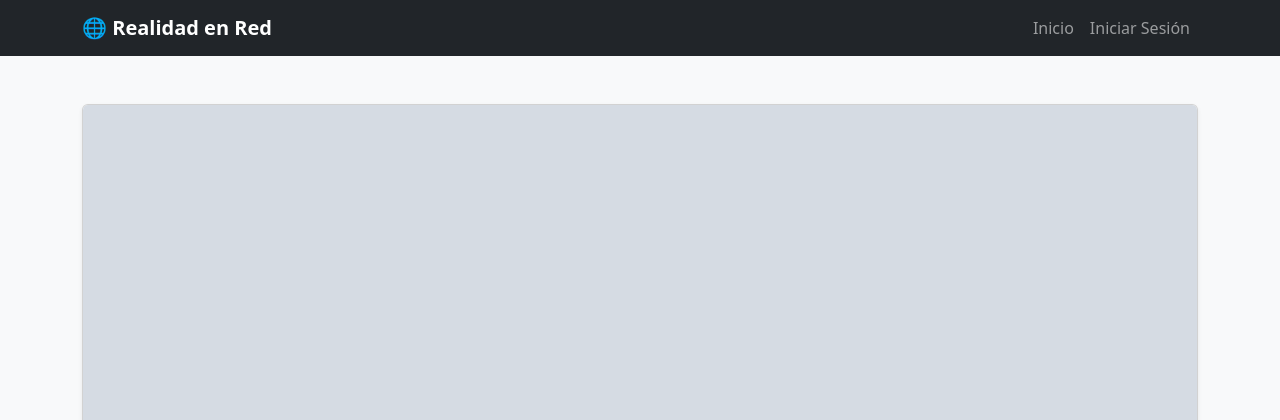
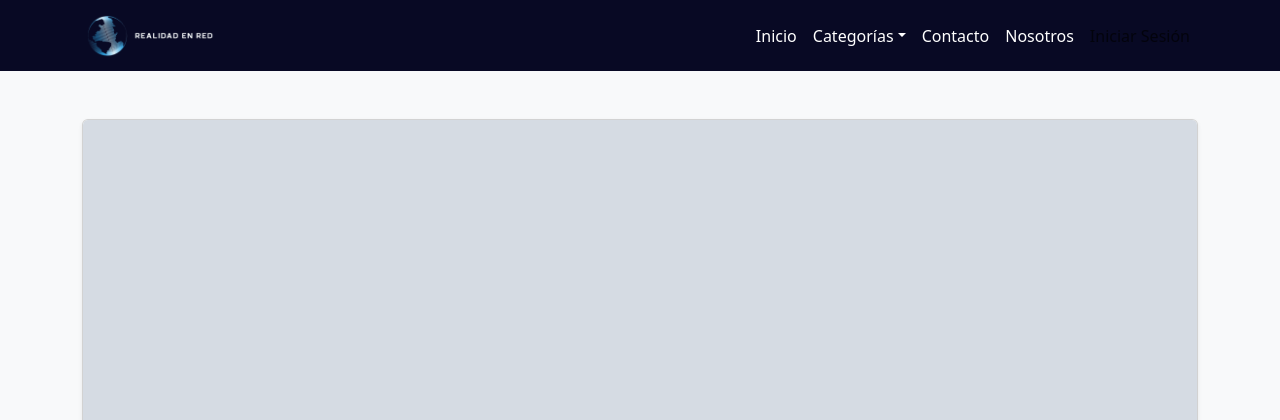
Before and after one commit to Leonnomar/realidad-en-red, a PHP site: page /articulo.php?id=1 in a window 1280 px wide. Shown: the top 420 px of the page. Run offline with PHP 8.4, Linux system fonts and the light colour scheme; tables that the repository leaves empty or names only in its code hold one stand-in row (values such as "Sample post"); grey boxes marked "Sample" are stand-in pictures.

Commit message:
Modificación de la barra de navegación, añadiendole el logo

```diff
--- a/articulo.php
+++ b/articulo.php
@@ -1,5 +1,9 @@
 <?php
 include 'conexion.php';
+
+// Categorías para Navbar
+$sqlCat = "SELECT nombre FROM categorias ORDER BY nombre ASC";
+$resCat = $conn->query($sqlCat);
 
 // Verificar si se pasó un ID válido
 if (!isset($_GET['id']) || !is_numeric($_GET['id'])) {
@@ -55,20 +59,57 @@ if (isset($articulo)) {
         <link href="https://cdn.jsdelivr.net/npm/bootstrap@5.3.2/dist/css/bootstrap.min.css" rel="stylesheet">
         <script src="https://cdn.jsdelivr.net/npm/bootstrap@5.3.2/dist/js/bootstrap.bundle.min.js"></script>
         <link rel="stylesheet" href="https://cdn.jsdelivr.net/npm/bootstrap-icons@1.11.3/font/bootstrap-icons.css">
+        <style>
+            .bg-realidad {
+               background: #080924;
+            }
+        </style>
     </head>
 
     <body class="bg-light">
         <!-- NAVBAR -->
-        <nav class="navbar navbar-expand-lg navbar-dark bg-dark">
+        <nav class="navbar navbar-expand-lg bg-realidad">
             <div class="container">
-                <a class="navbar-brand fw-bold" href="index.php">🌐 Realidad en Red</a>
+                <a class="navbar-brand" href="index.php">
+                    <img src="img/logo_barra.png" alt="Realidad en Red" height="45">
+                </a>
+
                 <button class="navbar-toggler" type="button" data-bs-toggle="collapse" data-bs-target="#navbarNav">
                     <span class="navbar-toggler-icon"></span>
                 </button>
+
                 <div class="collapse navbar-collapse" id="navbarNav">
                     <ul class="navbar-nav ms-auto">
-                        <li class="nav-item"><a class="nav-link" href="index.php">Inicio</a></li>
-                        <li class="nav-item"><a class="nav-link" href="login.php">Iniciar Sesión</a></li>
+
+                        <li class="nav-item">
+                            <a class="nav-link text-white" href="index.php">Inicio</a>
+                        </li>
+
+                        <!-- CATEGORÍAS DINÁMICAS -->
+                        <li class="nav-item dropdown">
+                            <a class="nav-link dropdown-toggle text-white" data-bs-toggle="dropdown">Categorías</a>
+                            <ul class="dropdown-menu dropdown-menu-dark">
+                                <?php while ($cat = $resCat->fetch_assoc()): ?>
+                                <li>
+                                    <a class="dropdown-item" href="index.php?categoria=<?= urlencode($cat['nombre']) ?>">
+                                        <?= htmlspecialchars($cat['nombre']) ?>
+                                    </a>
+                                </li>
+                                <?php endwhile; ?>
+                            </ul>
+                        </li>
+
+                        <li class="nav-item">
+                            <a class="nav-link text-white" href="contacto.php">Contacto</a>
+                        </li>
+
+                        <li class="nav-item">
+                            <a class="nav-link active text-white" href="acercade.php">Nosotros</a>
+                        </li>
+
+                        <li class="nav-item text-white">
+                            <a class="nav-link" href="login.php">Iniciar Sesión</a>
+                        </li>
                     </ul>
                 </div>
             </div>
```
Also changed, not shown: acercade.php (+12 -7 lines), contacto.php (+18 -6 lines), index.php (+15 -7 lines), img/Logo_Barra.png (added).
